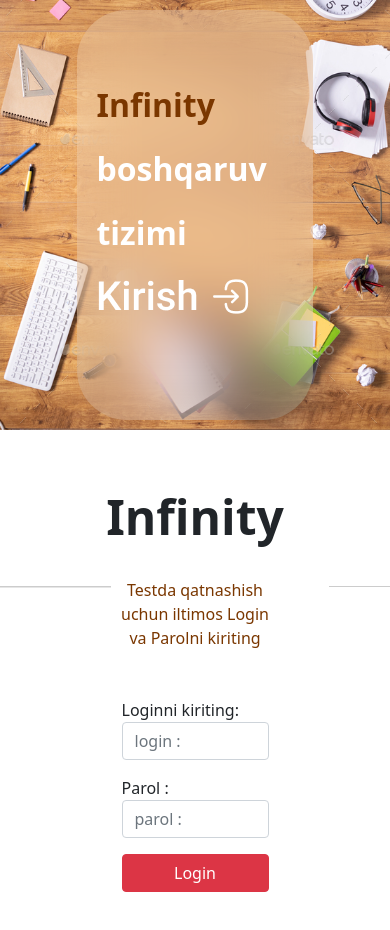
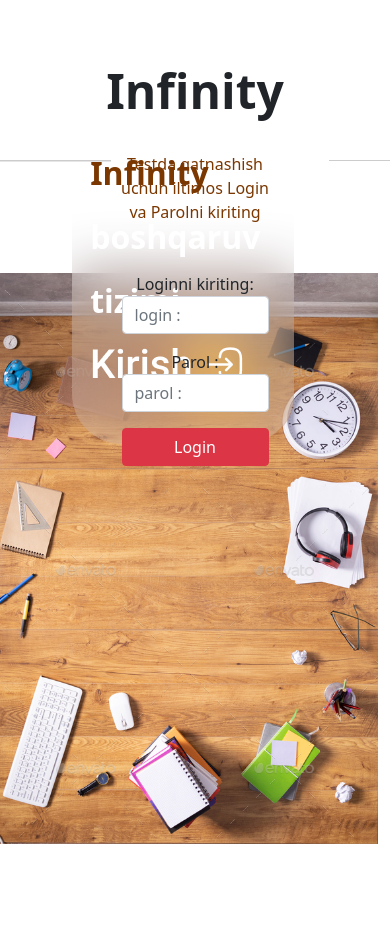
Before and after one commit to Khojiakbarbe/TestingStudents, a React (Create React App) app: page / in a window 390 px wide. Shown: the top 930 px of the page. After the commit the page ends 844 px from the top, so only its background shows below. Built offline with nearby package versions, Linux system fonts and the light colour scheme; data requests are answered from the project's data file.

Commit message:
responsive is fixed

```diff
--- a/src/App.css
+++ b/src/App.css
@@ -1,7 +1,7 @@
 .logIn {
+    height: 100%;
     width: 100%;
-    height: 100%;
-    overflow-x: hidden;
+    overflow: hidden;
 }
 
 .logInBg {
@@ -10,6 +10,9 @@
     background-size: 100%;
     background-repeat: no-repeat;
     padding: 2.4%;
+    position: absolute;
+    width: 50%;
+    height: 100%;
 }
 
 .textTizim {
@@ -17,15 +20,16 @@
     backdrop-filter: blur(27px);
     border-radius: 50px;
     padding: 5%;
-    padding-top: 18%;
-    padding-bottom: 25.3%;
+    padding-top: 15%;
+    padding-bottom: 15%;
     width: 60%;
     margin: 0 auto;
+    margin-top: 10vh;
 }
 
 .textTizim p {
     color: white;
-    font-size: 400%;
+    font-size: 300%;
     font-weight: 900;
 }
 
@@ -35,6 +39,9 @@
     text-align: center;
     margin-top: 15%;
     overflow: hidden;
+    position: absolute;
+    width: 50%;
+    right: 0;
 }
 
 .loginInputs h1 {
@@ -59,25 +66,28 @@
 .loginInfo {
     margin: 0 auto;
     width: 40%;
-    color:#7A3700;
+    color: #7A3700;
 }
 
 
 .myNavbar {
     background-color: #FBB500;
     text-align: center;
-    margin-bottom: 0;
     border-bottom: 1px solid white;
     padding: 1%;
+    position: relative;
+    top: -5%;
 }
 
 .home {
     background-color: #FBB500;
     background-image: url(images/bg/bg.png);
+    position: absolute;
     width: 100%;
+    height: 100%;
     background-size: 100%;
     padding-top: 4%;
-    padding-bottom: 16.8%;
+    padding-bottom: -16.8%;
 }
 
 
@@ -103,6 +113,7 @@
 }
 
 /* Exam page */
+
 .startBtn {
     width: 100%;
     padding: 1%;
@@ -150,11 +161,16 @@
 }
 
 @media only screen and (max-width: 992px) {
+
+    .loginInputs {
+        position: relative;
+    }
+
     .textTizim p {
         font-size: 200%;
     }
 
-    .loginResponsive{
+    .loginResponsive {
         width: 100%;
     }
 
@@ -172,6 +188,9 @@
     .answersText h4 {
         font-size: 50%;
     }
+
+
+
 }
 
 /* Modal */
@@ -201,9 +220,9 @@
 }
 
 .myModal button {
-    background-color: white;
+    background-color: rgba(255, 255, 255, 0.051);
     border: none;
     position: relative;
-    left: 45%;
+    left: 40%;
     top: -20%;
 }
--- a/src/Components/ExamPage.jsx
+++ b/src/Components/ExamPage.jsx
@@ -92,6 +92,7 @@ export default function ExamPage() {
         setShowModal('close')
         setCurrect(0)
         setMistake(0)
+        navigate('/')
     }
 
 
@@ -116,7 +117,7 @@ export default function ExamPage() {
                         showModal.length == 0 ?
                             <div className="popUp-modal">
                                 <div className="myModal">
-                                    <button onClick={() => closeModal()}><img src={close} alt="" /></button>
+                                    <button  onClick={() => closeModal()}><img src={close} alt=""  /></button>
                                     <br />
                                     <img src={timeOver} />
                                     <h5>Tog'ri javoblar : {currect}</h5>
--- a/src/Components/Home.jsx
+++ b/src/Components/Home.jsx
@@ -20,8 +20,8 @@ export default function Home() {
 
     return (
         <>
+        <div className="home">
         <Navbar />
-        <div className="home">
             <h2 className="text-center">Bilmingizni biz bilan mustahkamlang</h2>
             <h6 className="text-center mt- mb-5" >Quyida mavzu va test sonini tanlang </h6>
             {/* <Modal /> */}
--- a/src/Components/Login.jsx
+++ b/src/Components/Login.jsx
@@ -60,8 +60,8 @@ export default function Login() {
                         <img src={kirishImg} alt="" />
                     </div>
                 </div>
-                <div className="col-6 loginResponsive">
-                    <div className="loginInputs">
+                <div className="col-6 loginInputs loginResponsive">
+                    <div >
                         <h1 >Infinity</h1>
                         <svg xmlns="http://www.w3.org/2000/svg" className="line1" width="200" height="1.5" viewBox="0 0 150 1" fill="none">
                             <line opacity="0.2" y1="0.5" x2="150" y2="0.5" stroke="black" />
```
